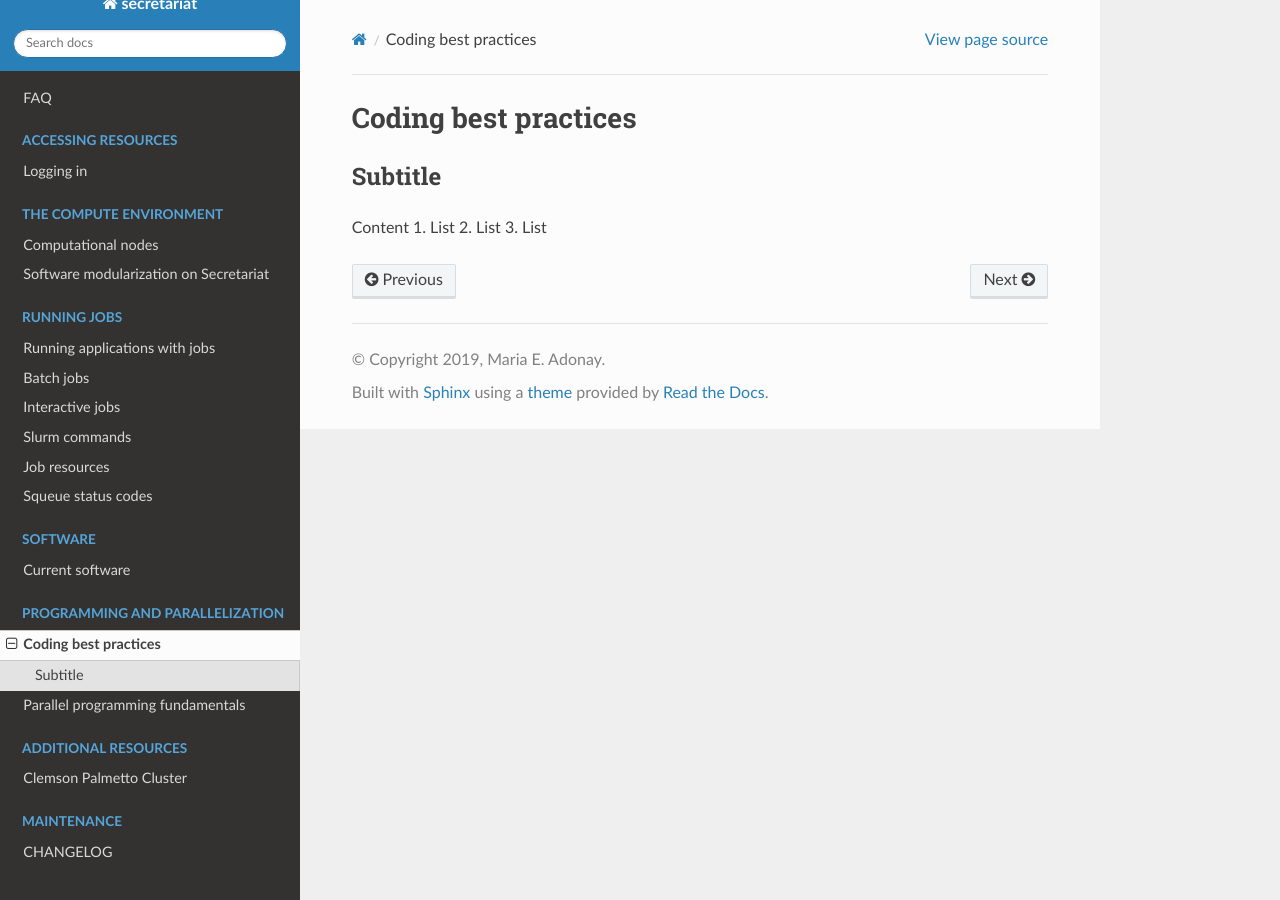
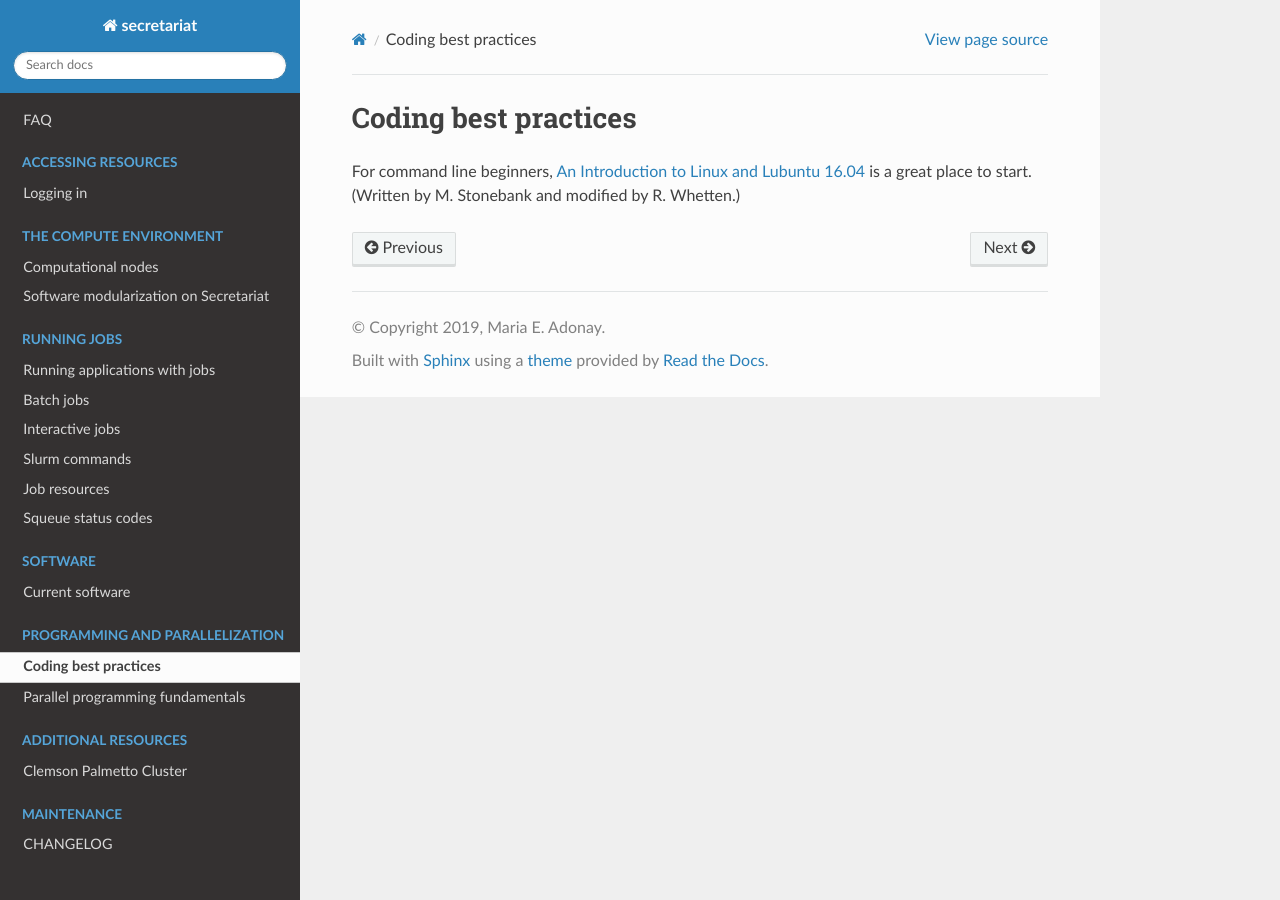
Before and after one commit to amalgamaria/secretariat, a Sphinx documentation site: the page built from docs/programming/coding-best-practices.rst, in a window 1280 px wide. Built offline with Sphinx 7.4.7 and the Read the Docs theme 2.0.0, drawn with Linux system fonts in a browser that asks for light colours.

Commit message:
Add Intro to Linux link

```diff
--- a/docs/programming/coding-best-practices.rst
+++ b/docs/programming/coding-best-practices.rst
@@ -1,10 +1,6 @@
 Coding best practices
 =====================
 
-Subtitle
-********
+For command line beginners, `An Introduction to Linux and Lubuntu 16.04`_ is a great place to start. (Written by M. Stonebank and modified by R. Whetten.)
 
-Content
-1.	List
-2.	List
-3.	List
+.. _An Introduction to Linux and Lubuntu 16.04: https://drive.google.com/file/d/1QaIBdueKkIVbIzt5Zwjop4tAvDKODW33/view
```
